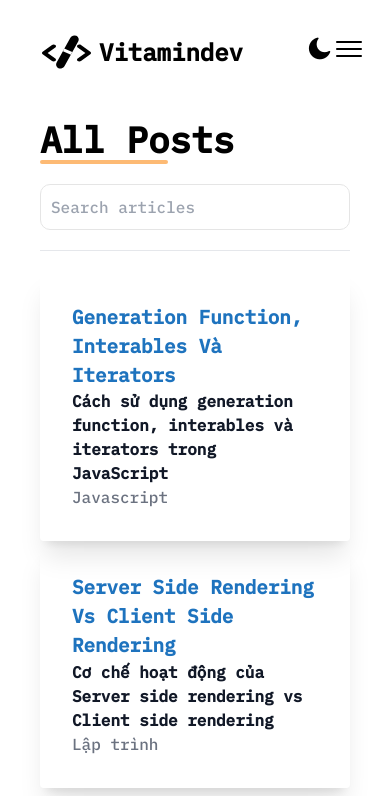
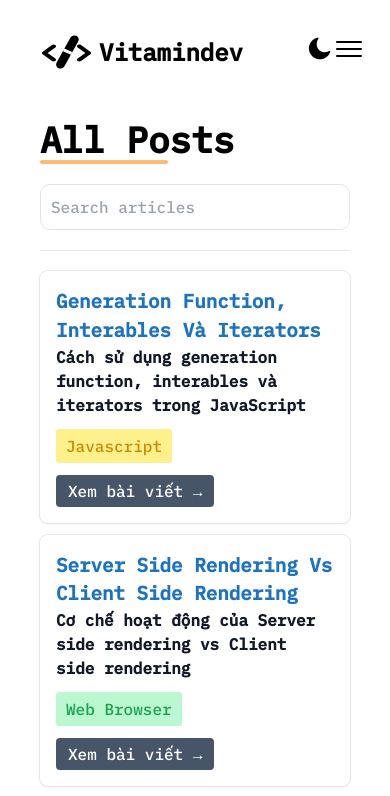
Before and after one commit to veDnimatvi/VitamindevSite, a Next.js app: page /blog in a window 390 px wide. Shown: the top 796 px of the page. Built offline with nearby package versions, Linux system fonts and the light colour scheme.

Commit message:
style: post item

```diff
--- a/content/ssr-vs-csr.md
+++ b/content/ssr-vs-csr.md
@@ -1,7 +1,7 @@
 ---
 slug: ssr-vs-csr
 title: Server side rendering vs Client side rendering
-category: Lập trình
+category: Web Browser
 description: Cơ chế hoạt động của Server side rendering vs Client side rendering
 date: 3 Aug 2023
 ---
--- a/content/storage-in-browser.md
+++ b/content/storage-in-browser.md
@@ -1,7 +1,7 @@
 ---
 slug: storage-in-browser
 title: Storage trong Browser
-category: Lập trình
+category: Web Browser
 description: So sánh Cookie, Local Storage và Session Storage
 date: 3 Aug 2023
 ---
--- a/content/webpack.md
+++ b/content/webpack.md
@@ -1,7 +1,7 @@
 ---
 slug: webpack
 title: Webpack
-category: Lập trình
+category: Web Browser
 description: "Webpack là mã nguồn mở và miễn phí dành cho JavaScript"
 img: https://i0.wp.com/wptavern.com/wp-content/uploads/2017/10/Screen-Shot-2017-10-11-at-6.51.54-PM.png?ssl=1
 date: 11 April 2023
--- a/pages/components/PostItem.jsx
+++ b/pages/components/PostItem.jsx
@@ -3,6 +3,19 @@ import { useRouter } from "next/router";
 
 const PostItem = ({ listItems }) => {
   const router = useRouter();
+
+  const renderStyle = (category) => {
+    switch (category) {
+      case "HTML":
+        return "text-orange-600 bg-orange-200";
+      case "CSS":
+        return "text-[#284bda] bg-[#2863f0]";
+      case "Javascript":
+        return "text-yellow-600 bg-yellow-200";
+      default:
+        return "text-green-600 bg-green-200";
+    }
+  };
   return (
     <div>
       {!listItems?.length ? (
@@ -12,16 +25,33 @@ const PostItem = ({ listItems }) => {
       ) : (
         listItems?.map((blog, i) => (
           <div
-            className="rounded p-8 shadow-[rgba(0, 0, 0, 0.35)] shadow-xl cursor-pointer md:flex md:items-start"
+            className="justify-between p-4 mb-3 bg-white rounded-lg shadow cursor-pointer md:flex ring-1 ring-gray-200"
             key={i}
             onClick={() => router.push(`/vitamins/${blog?.slug}`)}
           >
             <div className="md:ml-10">
               <div className="blogTitle">{blog?.title}</div>
-              <div className="font-semibold text-gray-900">
+              <div className="mb-3 font-semibold text-gray-900">
                 {blog?.description}
               </div>
-              <div className="text-gray-500">{blog?.category}</div>
+              <div className="hidden px-3 py-1 text-white duration-300 ease-in-out rounded md:block bg-slate-600 w-max hover:scale-105">
+                Xem bài viết &rarr;
+              </div>
+            </div>
+            <div
+              style={{
+                height: "max-content",
+                width: "max-content",
+                padding: "5px 10px",
+                borderRadius: 3,
+              }}
+              className={renderStyle(blog?.category)}
+            >
+              {blog?.category}
+            </div>
+
+            <div className="block px-3 py-1 mt-3 text-white duration-300 ease-in-out rounded md:hidden bg-slate-600 w-max hover:scale-105">
+              Xem bài viết &rarr;
             </div>
           </div>
         ))
--- a/styles/blog.scss
+++ b/styles/blog.scss
@@ -3,9 +3,6 @@
   text-transform: capitalize;
   font-size: 1.2rem;
   color: #1e73be;
-  &:hover {
-    color: black;
-  }
 }
 
 #blog-post-container {
```
